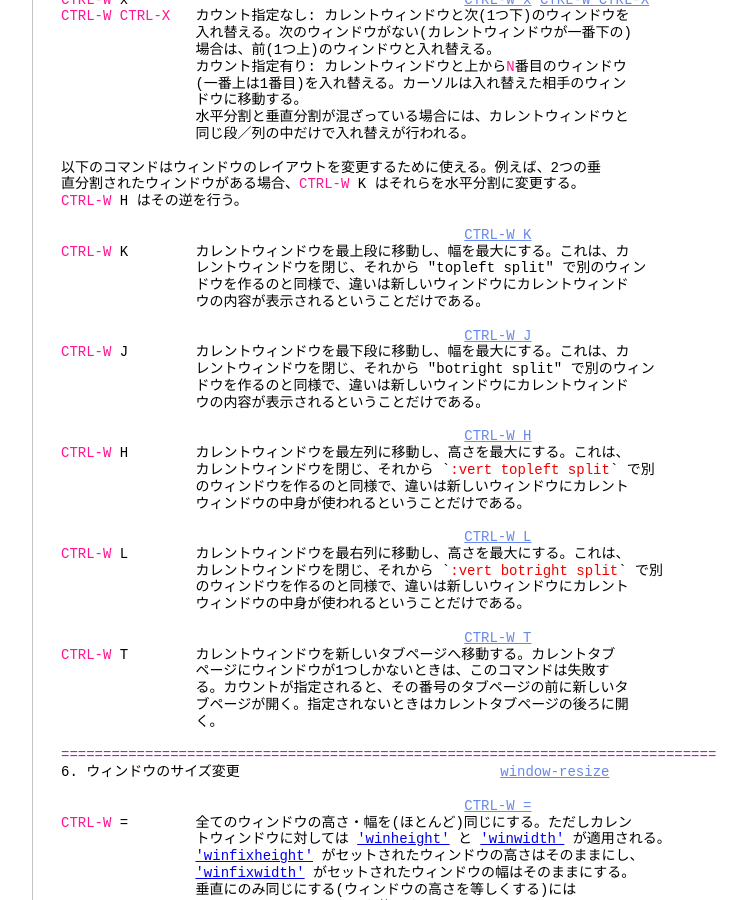
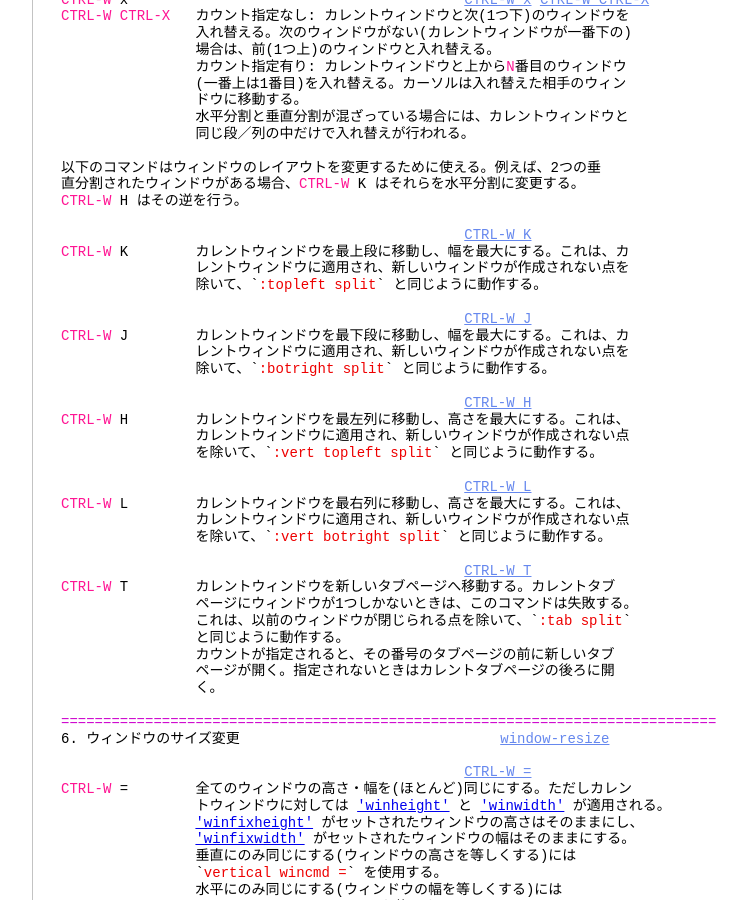
Before and after one commit to vim-jp/vimdoc-ja, a Jekyll site: the page built from windows.html, in a window 1280 px wide and 900 px high, scrolled down 8858 px. Shown: the whole window, without its empty margins (340-1087 px from the left). Built offline with Jekyll 4.4.1, drawn with Linux system fonts in a browser that asks for light colours; nearby versions of some CDN libraries; comment, search, counter and statistics services are not loaded; some of the changed text lies outside the part shown.

Commit message:
Generated by GitHub workflow 8315013934
https://github.com/vim-jp/vimdoc-ja-working/actions/runs/8315013934

```diff
--- a/windows.html
+++ b/windows.html
@@ -3,7 +3,7 @@ layout: vimdoc
 helpname: 'windows'
 ---
 <div id='vimCodeElement'>
-<a class="Constant" href="windows.html" name="windows.txt">windows.txt</a>&nbsp;&nbsp; For&nbsp;<span class="Identifier">Vim バージョン 9.1.</span>&nbsp;&nbsp;Last change: 2022 Nov 27<br>
+<a class="Constant" href="windows.html" name="windows.txt">windows.txt</a>&nbsp;&nbsp; For&nbsp;<span class="Identifier">Vim バージョン 9.1.</span>&nbsp;&nbsp;Last change: 2024 Feb 20<br>
 <br>
 <br>
 &nbsp;&nbsp;&nbsp;&nbsp;&nbsp;&nbsp;&nbsp;&nbsp;&nbsp;&nbsp;&nbsp;&nbsp;&nbsp;&nbsp;&nbsp;&nbsp;&nbsp;&nbsp;<span class="Identifier">VIMリファレンスマニュアル&nbsp;&nbsp;&nbsp;&nbsp;by Bram Moolenaar</span><br>
@@ -533,33 +533,31 @@ Buf/Win Enter/Leave 時の自動コマンド<a class="Identifier" href="autocmd.
 <br>
 &nbsp;&nbsp;&nbsp;&nbsp;&nbsp;&nbsp;&nbsp;&nbsp;&nbsp;&nbsp;&nbsp;&nbsp;&nbsp;&nbsp;&nbsp;&nbsp;&nbsp;&nbsp;&nbsp;&nbsp;&nbsp;&nbsp;&nbsp;&nbsp;&nbsp;&nbsp;&nbsp;&nbsp;&nbsp;&nbsp;&nbsp;&nbsp;&nbsp;&nbsp;&nbsp;&nbsp;&nbsp;&nbsp;&nbsp;&nbsp;&nbsp;&nbsp;&nbsp;&nbsp;&nbsp;&nbsp;&nbsp;&nbsp;<a class="Constant" href="windows.html#CTRL-W_K" name="CTRL-W_K">CTRL-W_K</a><br>
 <span class="Special">CTRL-W</span>&nbsp;K&nbsp;&nbsp;&nbsp;&nbsp;&nbsp;&nbsp;&nbsp;&nbsp;カレントウィンドウを最上段に移動し、幅を最大にする。これは、カ<br>
-&nbsp;&nbsp;&nbsp;&nbsp;&nbsp;&nbsp;&nbsp;&nbsp;&nbsp;&nbsp;&nbsp;&nbsp;&nbsp;&nbsp;&nbsp;&nbsp;レントウィンドウを閉じ、それから &quot;topleft split&quot; で別のウィン<br>
-&nbsp;&nbsp;&nbsp;&nbsp;&nbsp;&nbsp;&nbsp;&nbsp;&nbsp;&nbsp;&nbsp;&nbsp;&nbsp;&nbsp;&nbsp;&nbsp;ドウを作るのと同様で、違いは新しいウィンドウにカレントウィンド<br>
-&nbsp;&nbsp;&nbsp;&nbsp;&nbsp;&nbsp;&nbsp;&nbsp;&nbsp;&nbsp;&nbsp;&nbsp;&nbsp;&nbsp;&nbsp;&nbsp;ウの内容が表示されるということだけである。<br>
+&nbsp;&nbsp;&nbsp;&nbsp;&nbsp;&nbsp;&nbsp;&nbsp;&nbsp;&nbsp;&nbsp;&nbsp;&nbsp;&nbsp;&nbsp;&nbsp;レントウィンドウに適用され、新しいウィンドウが作成されない点を<br>
+&nbsp;&nbsp;&nbsp;&nbsp;&nbsp;&nbsp;&nbsp;&nbsp;&nbsp;&nbsp;&nbsp;&nbsp;&nbsp;&nbsp;&nbsp;&nbsp;除いて、`<span class="Comment">:topleft split</span>`&nbsp;と同じように動作する。<br>
 <br>
 &nbsp;&nbsp;&nbsp;&nbsp;&nbsp;&nbsp;&nbsp;&nbsp;&nbsp;&nbsp;&nbsp;&nbsp;&nbsp;&nbsp;&nbsp;&nbsp;&nbsp;&nbsp;&nbsp;&nbsp;&nbsp;&nbsp;&nbsp;&nbsp;&nbsp;&nbsp;&nbsp;&nbsp;&nbsp;&nbsp;&nbsp;&nbsp;&nbsp;&nbsp;&nbsp;&nbsp;&nbsp;&nbsp;&nbsp;&nbsp;&nbsp;&nbsp;&nbsp;&nbsp;&nbsp;&nbsp;&nbsp;&nbsp;<a class="Constant" href="windows.html#CTRL-W_J" name="CTRL-W_J">CTRL-W_J</a><br>
 <span class="Special">CTRL-W</span>&nbsp;J&nbsp;&nbsp;&nbsp;&nbsp;&nbsp;&nbsp;&nbsp;&nbsp;カレントウィンドウを最下段に移動し、幅を最大にする。これは、カ<br>
-&nbsp;&nbsp;&nbsp;&nbsp;&nbsp;&nbsp;&nbsp;&nbsp;&nbsp;&nbsp;&nbsp;&nbsp;&nbsp;&nbsp;&nbsp;&nbsp;レントウィンドウを閉じ、それから &quot;botright split&quot; で別のウィン<br>
-&nbsp;&nbsp;&nbsp;&nbsp;&nbsp;&nbsp;&nbsp;&nbsp;&nbsp;&nbsp;&nbsp;&nbsp;&nbsp;&nbsp;&nbsp;&nbsp;ドウを作るのと同様で、違いは新しいウィンドウにカレントウィンド<br>
-&nbsp;&nbsp;&nbsp;&nbsp;&nbsp;&nbsp;&nbsp;&nbsp;&nbsp;&nbsp;&nbsp;&nbsp;&nbsp;&nbsp;&nbsp;&nbsp;ウの内容が表示されるということだけである。<br>
+&nbsp;&nbsp;&nbsp;&nbsp;&nbsp;&nbsp;&nbsp;&nbsp;&nbsp;&nbsp;&nbsp;&nbsp;&nbsp;&nbsp;&nbsp;&nbsp;レントウィンドウに適用され、新しいウィンドウが作成されない点を<br>
+&nbsp;&nbsp;&nbsp;&nbsp;&nbsp;&nbsp;&nbsp;&nbsp;&nbsp;&nbsp;&nbsp;&nbsp;&nbsp;&nbsp;&nbsp;&nbsp;除いて、`<span class="Comment">:botright split</span>`&nbsp;と同じように動作する。<br>
 <br>
 &nbsp;&nbsp;&nbsp;&nbsp;&nbsp;&nbsp;&nbsp;&nbsp;&nbsp;&nbsp;&nbsp;&nbsp;&nbsp;&nbsp;&nbsp;&nbsp;&nbsp;&nbsp;&nbsp;&nbsp;&nbsp;&nbsp;&nbsp;&nbsp;&nbsp;&nbsp;&nbsp;&nbsp;&nbsp;&nbsp;&nbsp;&nbsp;&nbsp;&nbsp;&nbsp;&nbsp;&nbsp;&nbsp;&nbsp;&nbsp;&nbsp;&nbsp;&nbsp;&nbsp;&nbsp;&nbsp;&nbsp;&nbsp;<a class="Constant" href="windows.html#CTRL-W_H" name="CTRL-W_H">CTRL-W_H</a><br>
 <span class="Special">CTRL-W</span>&nbsp;H&nbsp;&nbsp;&nbsp;&nbsp;&nbsp;&nbsp;&nbsp;&nbsp;カレントウィンドウを最左列に移動し、高さを最大にする。これは、<br>
-&nbsp;&nbsp;&nbsp;&nbsp;&nbsp;&nbsp;&nbsp;&nbsp;&nbsp;&nbsp;&nbsp;&nbsp;&nbsp;&nbsp;&nbsp;&nbsp;カレントウィンドウを閉じ、それから&nbsp;`<span class="Comment">:vert topleft split</span>`&nbsp;で別<br>
-&nbsp;&nbsp;&nbsp;&nbsp;&nbsp;&nbsp;&nbsp;&nbsp;&nbsp;&nbsp;&nbsp;&nbsp;&nbsp;&nbsp;&nbsp;&nbsp;のウィンドウを作るのと同様で、違いは新しいウィンドウにカレント<br>
-&nbsp;&nbsp;&nbsp;&nbsp;&nbsp;&nbsp;&nbsp;&nbsp;&nbsp;&nbsp;&nbsp;&nbsp;&nbsp;&nbsp;&nbsp;&nbsp;ウィンドウの中身が使われるということだけである。<br>
+&nbsp;&nbsp;&nbsp;&nbsp;&nbsp;&nbsp;&nbsp;&nbsp;&nbsp;&nbsp;&nbsp;&nbsp;&nbsp;&nbsp;&nbsp;&nbsp;カレントウィンドウに適用され、新しいウィンドウが作成されない点<br>
+&nbsp;&nbsp;&nbsp;&nbsp;&nbsp;&nbsp;&nbsp;&nbsp;&nbsp;&nbsp;&nbsp;&nbsp;&nbsp;&nbsp;&nbsp;&nbsp;を除いて、`<span class="Comment">:vert topleft split</span>`&nbsp;と同じように動作する。<br>
 <br>
 &nbsp;&nbsp;&nbsp;&nbsp;&nbsp;&nbsp;&nbsp;&nbsp;&nbsp;&nbsp;&nbsp;&nbsp;&nbsp;&nbsp;&nbsp;&nbsp;&nbsp;&nbsp;&nbsp;&nbsp;&nbsp;&nbsp;&nbsp;&nbsp;&nbsp;&nbsp;&nbsp;&nbsp;&nbsp;&nbsp;&nbsp;&nbsp;&nbsp;&nbsp;&nbsp;&nbsp;&nbsp;&nbsp;&nbsp;&nbsp;&nbsp;&nbsp;&nbsp;&nbsp;&nbsp;&nbsp;&nbsp;&nbsp;<a class="Constant" href="windows.html#CTRL-W_L" name="CTRL-W_L">CTRL-W_L</a><br>
 <span class="Special">CTRL-W</span>&nbsp;L&nbsp;&nbsp;&nbsp;&nbsp;&nbsp;&nbsp;&nbsp;&nbsp;カレントウィンドウを最右列に移動し、高さを最大にする。これは、<br>
-&nbsp;&nbsp;&nbsp;&nbsp;&nbsp;&nbsp;&nbsp;&nbsp;&nbsp;&nbsp;&nbsp;&nbsp;&nbsp;&nbsp;&nbsp;&nbsp;カレントウィンドウを閉じ、それから&nbsp;`<span class="Comment">:vert botright split</span>`&nbsp;で別<br>
-&nbsp;&nbsp;&nbsp;&nbsp;&nbsp;&nbsp;&nbsp;&nbsp;&nbsp;&nbsp;&nbsp;&nbsp;&nbsp;&nbsp;&nbsp;&nbsp;のウィンドウを作るのと同様で、違いは新しいウィンドウにカレント<br>
-&nbsp;&nbsp;&nbsp;&nbsp;&nbsp;&nbsp;&nbsp;&nbsp;&nbsp;&nbsp;&nbsp;&nbsp;&nbsp;&nbsp;&nbsp;&nbsp;ウィンドウの中身が使われるということだけである。<br>
+&nbsp;&nbsp;&nbsp;&nbsp;&nbsp;&nbsp;&nbsp;&nbsp;&nbsp;&nbsp;&nbsp;&nbsp;&nbsp;&nbsp;&nbsp;&nbsp;カレントウィンドウに適用され、新しいウィンドウが作成されない点<br>
+&nbsp;&nbsp;&nbsp;&nbsp;&nbsp;&nbsp;&nbsp;&nbsp;&nbsp;&nbsp;&nbsp;&nbsp;&nbsp;&nbsp;&nbsp;&nbsp;を除いて、`<span class="Comment">:vert botright split</span>`&nbsp;と同じように動作する。<br>
 <br>
 &nbsp;&nbsp;&nbsp;&nbsp;&nbsp;&nbsp;&nbsp;&nbsp;&nbsp;&nbsp;&nbsp;&nbsp;&nbsp;&nbsp;&nbsp;&nbsp;&nbsp;&nbsp;&nbsp;&nbsp;&nbsp;&nbsp;&nbsp;&nbsp;&nbsp;&nbsp;&nbsp;&nbsp;&nbsp;&nbsp;&nbsp;&nbsp;&nbsp;&nbsp;&nbsp;&nbsp;&nbsp;&nbsp;&nbsp;&nbsp;&nbsp;&nbsp;&nbsp;&nbsp;&nbsp;&nbsp;&nbsp;&nbsp;<a class="Constant" href="windows.html#CTRL-W_T" name="CTRL-W_T">CTRL-W_T</a><br>
 <span class="Special">CTRL-W</span>&nbsp;T&nbsp;&nbsp;&nbsp;&nbsp;&nbsp;&nbsp;&nbsp;&nbsp;カレントウィンドウを新しいタブページへ移動する。カレントタブ<br>
-&nbsp;&nbsp;&nbsp;&nbsp;&nbsp;&nbsp;&nbsp;&nbsp;&nbsp;&nbsp;&nbsp;&nbsp;&nbsp;&nbsp;&nbsp;&nbsp;ページにウィンドウが1つしかないときは、このコマンドは失敗す<br>
-&nbsp;&nbsp;&nbsp;&nbsp;&nbsp;&nbsp;&nbsp;&nbsp;&nbsp;&nbsp;&nbsp;&nbsp;&nbsp;&nbsp;&nbsp;&nbsp;る。カウントが指定されると、その番号のタブページの前に新しいタ<br>
-&nbsp;&nbsp;&nbsp;&nbsp;&nbsp;&nbsp;&nbsp;&nbsp;&nbsp;&nbsp;&nbsp;&nbsp;&nbsp;&nbsp;&nbsp;&nbsp;ブページが開く。指定されないときはカレントタブページの後ろに開<br>
+&nbsp;&nbsp;&nbsp;&nbsp;&nbsp;&nbsp;&nbsp;&nbsp;&nbsp;&nbsp;&nbsp;&nbsp;&nbsp;&nbsp;&nbsp;&nbsp;ページにウィンドウが1つしかないときは、このコマンドは失敗する。<br>
+&nbsp;&nbsp;&nbsp;&nbsp;&nbsp;&nbsp;&nbsp;&nbsp;&nbsp;&nbsp;&nbsp;&nbsp;&nbsp;&nbsp;&nbsp;&nbsp;これは、以前のウィンドウが閉じられる点を除いて、`<span class="Comment">:tab split</span>`<br>
+&nbsp;&nbsp;&nbsp;&nbsp;&nbsp;&nbsp;&nbsp;&nbsp;&nbsp;&nbsp;&nbsp;&nbsp;&nbsp;&nbsp;&nbsp;&nbsp;と同じように動作する。<br>
+&nbsp;&nbsp;&nbsp;&nbsp;&nbsp;&nbsp;&nbsp;&nbsp;&nbsp;&nbsp;&nbsp;&nbsp;&nbsp;&nbsp;&nbsp;&nbsp;カウントが指定されると、その番号のタブページの前に新しいタブ<br>
+&nbsp;&nbsp;&nbsp;&nbsp;&nbsp;&nbsp;&nbsp;&nbsp;&nbsp;&nbsp;&nbsp;&nbsp;&nbsp;&nbsp;&nbsp;&nbsp;ページが開く。指定されないときはカレントタブページの後ろに開<br>
 &nbsp;&nbsp;&nbsp;&nbsp;&nbsp;&nbsp;&nbsp;&nbsp;&nbsp;&nbsp;&nbsp;&nbsp;&nbsp;&nbsp;&nbsp;&nbsp;く。<br>
 <br>
 <span class="PreProc">==============================================================================</span><br>
```
